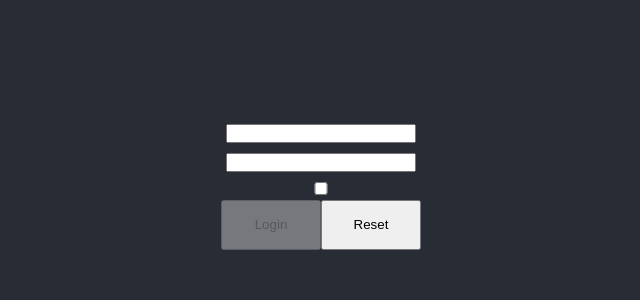
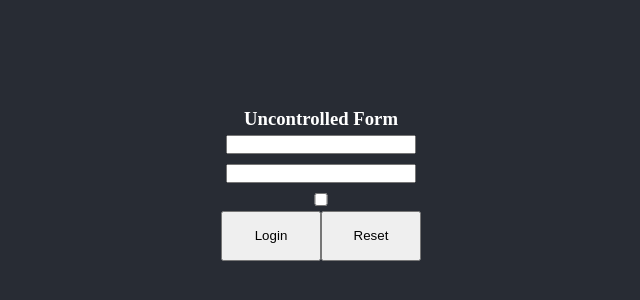
Before and after one commit to okcl/ReactDevelhope, a React (Create React App) app: page / in a window 1280 px wide. Shown: the part 216-516 px from the top of the page, without its empty margins (319-959 px from the left). Built offline with nearby package versions, Linux system fonts and the light colour scheme.

Commit message:
uncontrolled component added

```diff
--- a/src/App.jsx
+++ b/src/App.jsx
@@ -1,15 +1,11 @@
 import './App.css';
-import Login from './Login';
+import MyUncontrolledForm from './UncontrolledLogin';
 
 function App() {
-  const onLogin = (state) => {
-    console.log(state);
-  };
-
   return (
     <div className="App">
       <header className="App-header">
-        <Login onLogin={onLogin}/>
+        <MyUncontrolledForm />
       </header>
     </div>
   );
--- /dev/null
+++ b/src/UncontrolledLogin.jsx
@@ -0,0 +1,39 @@
+import React from "react"
+
+class MyUncontrolledForm extends React.Component{
+    handleFormSubmit = (event) => {
+        event.preventDefault()
+
+        const username = event.target.elements.username.value
+        const password = event.target.elements.password.value
+        const remember = event.target.elements.remember.checked
+
+        console.log({
+            username,
+            password,
+            remember
+        })
+    }
+
+
+    render() {
+        return(
+            <div>
+                <h3>Uncontrolled Form</h3>
+
+                <form onSubmit={this.handleFormSubmit} className="login">
+                    <input name="username"/>
+                    <input name="password" type="password" />
+                    <input name="remember" type="checkbox"/>
+
+                    <div>
+                        <button type="submit">Login</button>
+                        <button type="reset">Reset</button>
+                    </div>
+                </form>
+            </div>
+        )
+    }
+}
+
+export default MyUncontrolledForm
```
